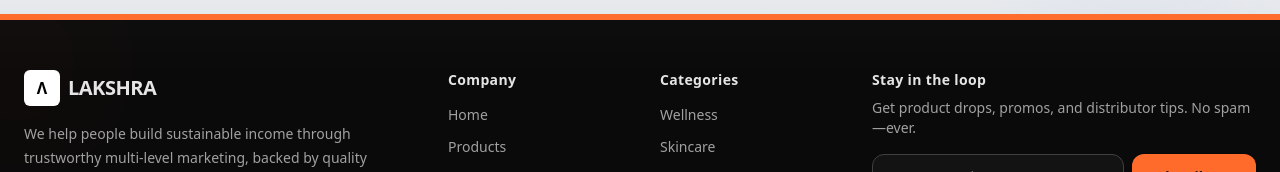
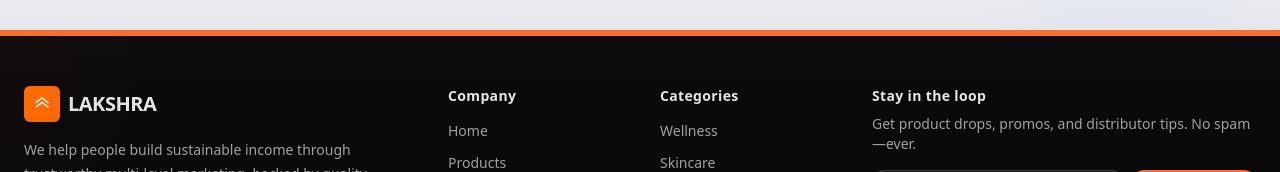
Before and after one commit to Yawaytechnologies/MultilevelMarketing-Frontend, a React (Vite) app: page / in a window 1280 px wide. Shown: the part 3777-3949 px from the top of the page. Built offline with nearby package versions, Linux system fonts and the light colour scheme.

Commit message:
Home page

```diff
--- a/src/components/common/Footer.jsx
+++ b/src/components/common/Footer.jsx
@@ -43,7 +43,16 @@ export default function Footer() {
           <div className="lg:col-span-2">
             <div className="flex items-center gap-2">
               {/* header-style logo */}
-              <div className="grid size-9 place-items-center rounded-md bg-white text-black font-black">Λ</div>
+              <div className="grid place-items-center size-9 rounded-md bg-orange-500 text-white">
+              <svg width="18" height="18" viewBox="0 0 24 24" fill="none">
+                <path
+                  d="M4 10l8-6 8 6M4 16l8-6 8 6"
+                  stroke="currentColor"
+                  strokeWidth="2"
+                  strokeLinecap="round"
+                />
+              </svg>
+            </div>
               <span className="text-xl font-extrabold tracking-tight">LAKSHRA</span>
             </div>
 
--- a/src/components/common/Header.jsx
+++ b/src/components/common/Header.jsx
@@ -16,7 +16,7 @@ export default function HeaderKoyeb({ mode = "sticky" }) {
     mode === "sticky" ? "sticky top-0 z-50" : "fixed inset-x-0 top-0 z-50";
 
   return (
-    <header className={wrapper}>
+     <header data-app-header className={wrapper}>
       {/* page bg bar (light linen vibe) */}
       <div className="w-full bg-[#f3d7cbbf] text-white backdrop-blur-md border-b border-white/15">
         <div className="mx-auto max-w-7xl px-4 py-3 flex items-center justify-between gap-3">
--- a/src/components/home/DiscoverProducts.jsx
+++ b/src/components/home/DiscoverProducts.jsx
@@ -66,7 +66,7 @@ const CATEGORIES = [
 export default function DiscoverProducts() {
   return (
     <section id="discover" className="relative bg-white text-neutral-900">
-      <div className="relative mx-auto max-w-7xl px-4 sm:px-6 pt-16 sm:pt-20 pb-6 sm:pb-8">
+      <div className="relative mx-auto max-w-7xl px-4 sm:px-6 pt-6 sm:pt-8 pb-16 sm:pb-24">
         {/* Eyebrow */}
         <div className="flex items-center justify-center gap-3 uppercase tracking-[0.25em] text-xs sm:text-sm">
           <span className="h-px w-10 bg-neutral-300" />
--- a/src/components/home/Landing.jsx
+++ b/src/components/home/Landing.jsx
@@ -4,8 +4,14 @@ export default function Hero() {
   const socials = ["Facebook", "Twitter", "Google+", "LinkedIn", "Instagram"];
 
 const scrollToContent = () => {
-  document.getElementById("content-start")
-    ?.scrollIntoView({ behavior: "smooth", block: "start" });
+  const target = document.getElementById("content-start");
+    if (!target) return;
+
+  const header = document.querySelector("[data-app-header]");
+  const headerH = header?.offsetHeight ?? 72; // fallback if not found
+
+ const y = target.getBoundingClientRect().top + window.scrollY - headerH;
+ window.scrollTo({ top: y, behavior: "smooth" });
 };
 
   return (
--- a/src/pages/Home.jsx
+++ b/src/pages/Home.jsx
@@ -12,7 +12,7 @@ export default function Home() {
       {/* attaches under hero; sticks to top when reached */}
       <Header mode="sticky" />
 
-      <main id="content-start"  >
+      <main id="content-start" className="scroll-mt-[72px] md:scroll-mt-[80px]"  >
        <Carousel />
        <AboutMlm />
        <DiscoverProducts />
```
